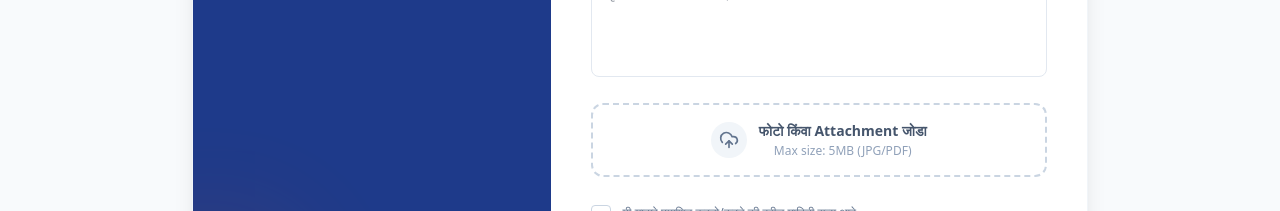
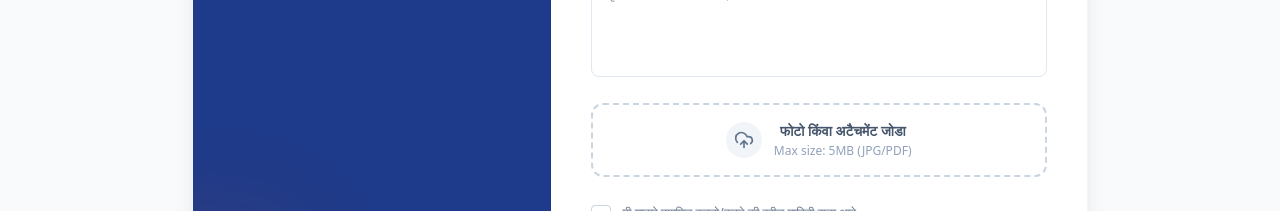
Before and after one commit to panditpankaj21/gram-portal, a Next.js app: page / in a window 1280 px wide. Shown: the part 3660-3871 px from the top of the page. Built offline with nearby package versions, Linux system fonts and the light colour scheme.

Commit message:
english to hindi

```diff
--- a/app/components/ComplaintFormSection.tsx
+++ b/app/components/ComplaintFormSection.tsx
@@ -178,7 +178,7 @@ export default function ComplaintFormSection() {
                   </div>
                   <div className="text-center">
                     <p className="text-sm font-bold text-slate-600 group-hover:text-blue-700">
-                      {formData.file ? formData.file.name : "फोटो किंवा Attachment जोडा"}
+                      {formData.file ? formData.file.name : "फोटो किंवा अटैचमेंट जोडा"}
                     </p>
                     <p className="text-xs text-slate-400 mt-0.5">Max size: 5MB (JPG/PDF)</p>
                   </div>
```
